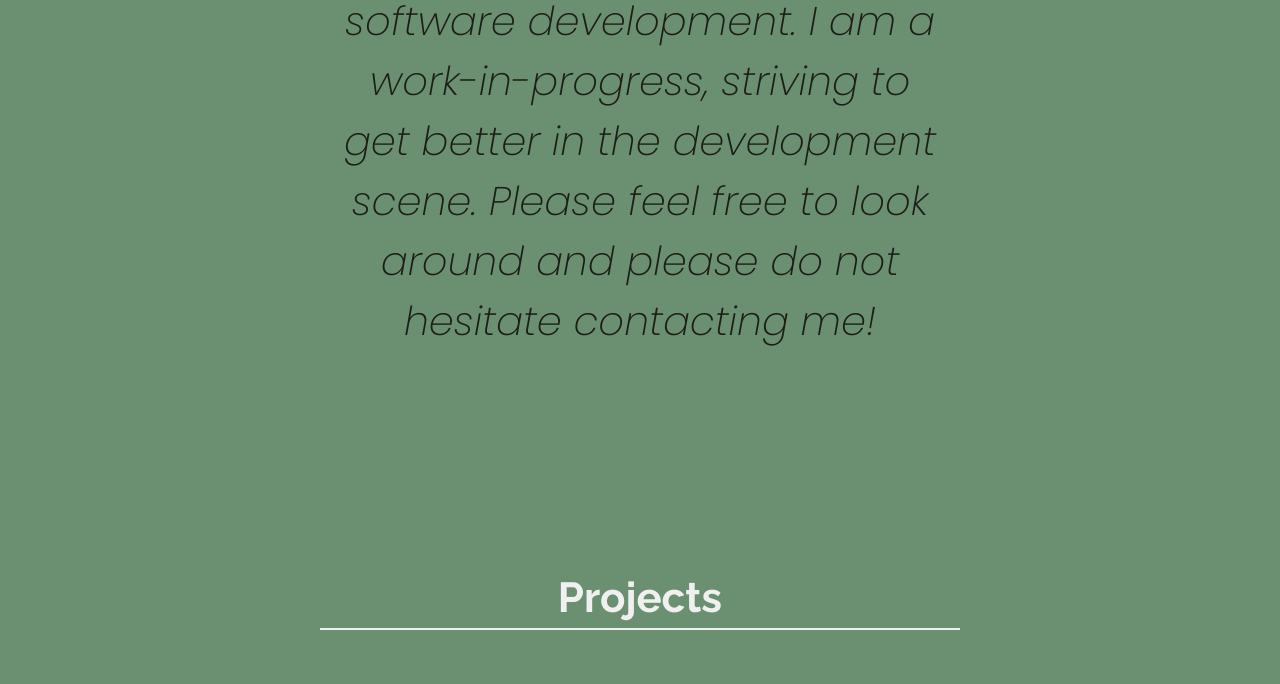
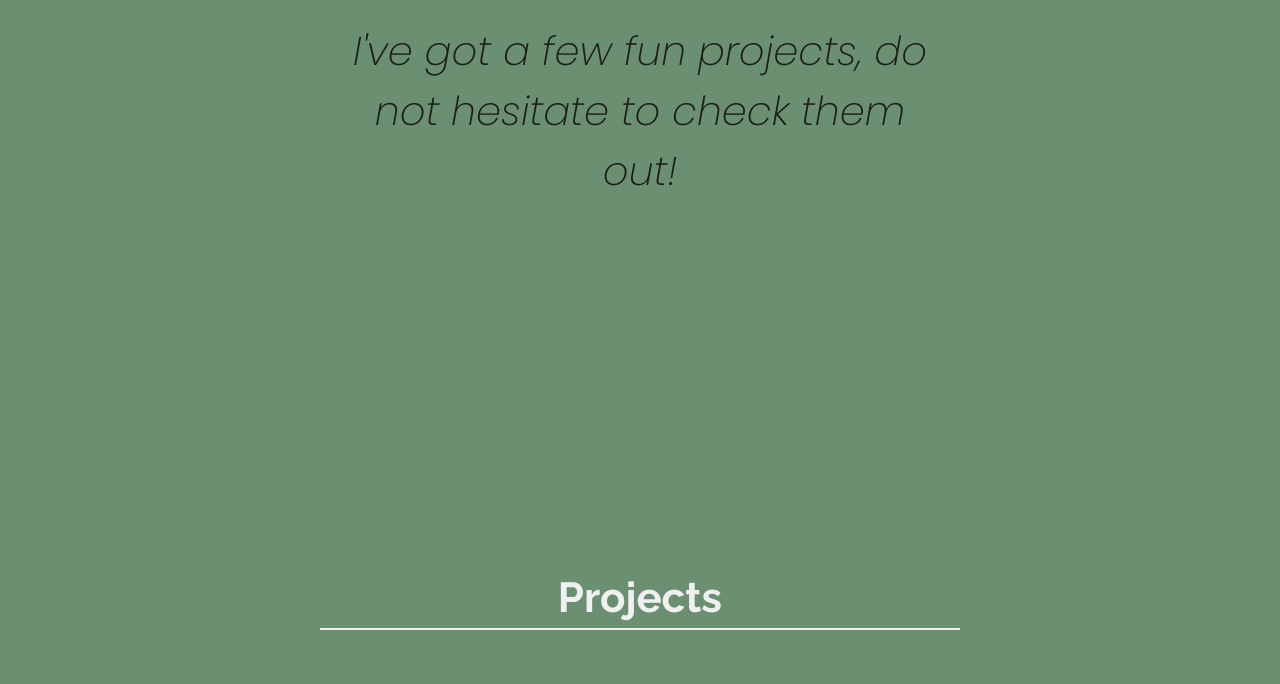
Before and after one commit to egekaplan/Portfolio-Webpage, a plain HTML site: page index.html in a window 1280 px wide. Shown: the part 331-1015 px from the top of the page. Drawn offline with Linux system fonts and the light colour scheme.

Commit message:
update
update

```diff
--- a/index.html
+++ b/index.html
@@ -35,7 +35,7 @@
 
 <section id="welcome-section" class="welcome-section">
   <h1>Hello, I am <a id="Ege" href="#">Ege!</a></h1>
-  <p> Industrial Engineering graduate with a focus in software development. I am a work-in-progress, striving to get better in the development scene. Please feel free to look around and please do not hesitate contacting me!</p>
+  <p>I've got a few fun projects, do not hesitate to check them out!</p>
 </section>
 
 <!-- END WELCOME SECTION -->
--- a/style.css
+++ b/style.css
@@ -6,17 +6,8 @@
   --main-gray: #303841;
   --main-black: #1D1E18;
 }
-.welcome-section p {
-  font-family: 'Poppins', sans-serif;
-  font-size: 1.2rem;
-  line-height: 1.5;
-  margin-top: 1rem;
-  color: #555;
-}
 
 .welcome-section p {
-
-
   text-align: center;
   margin: 30px auto;
   max-width: 600px;
```
